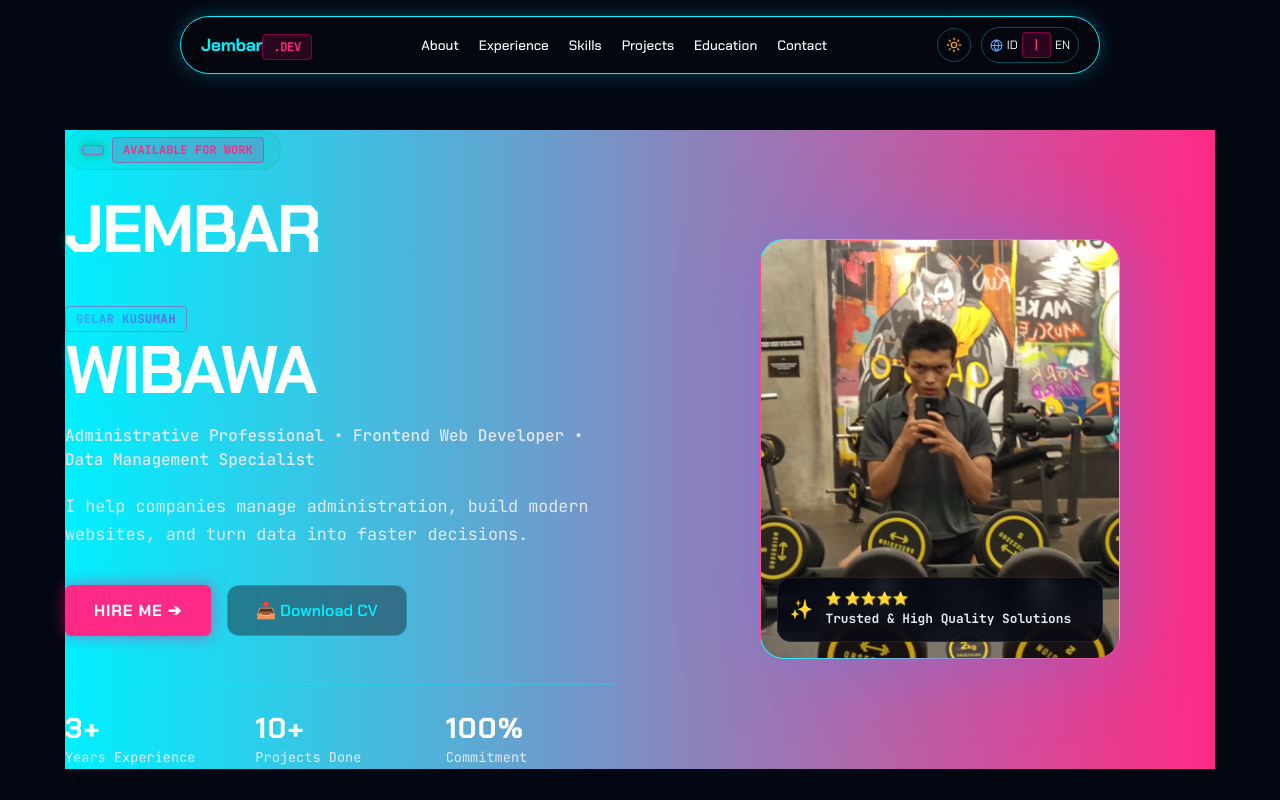
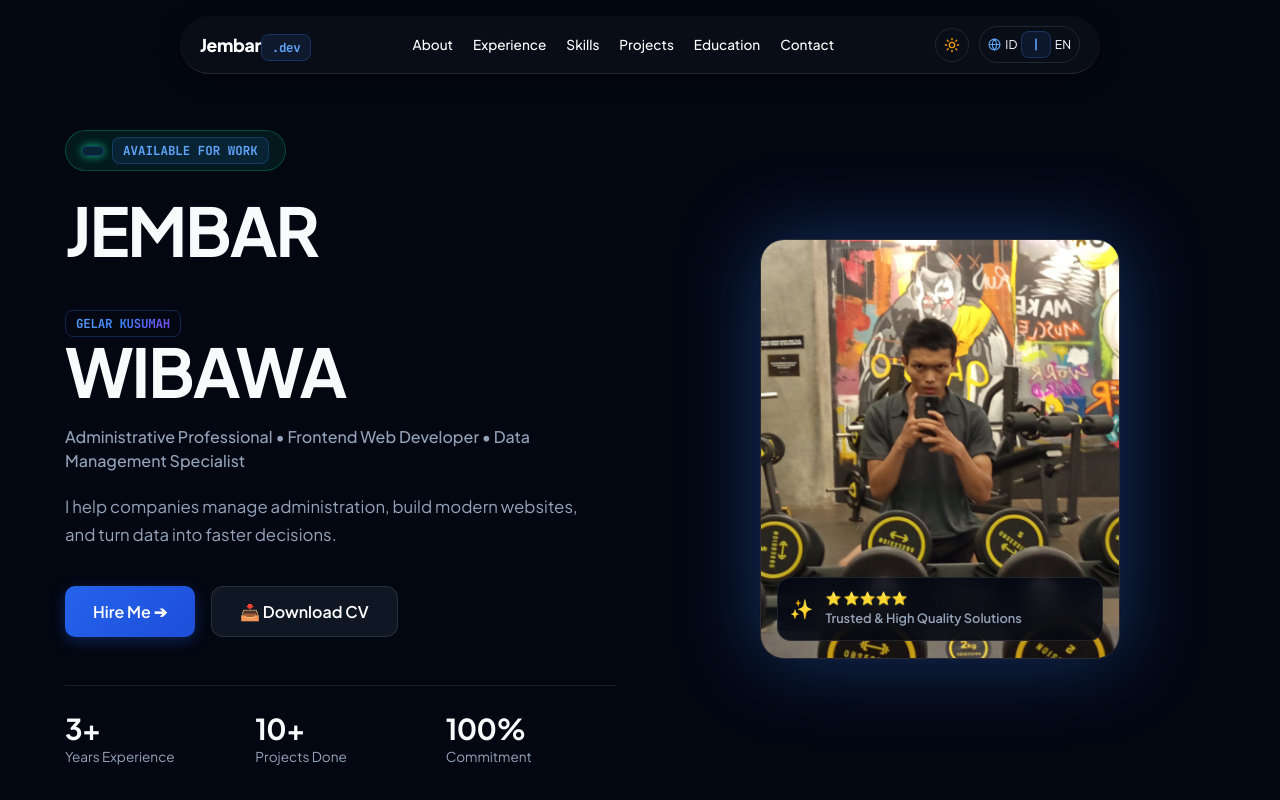
Before and after one commit to jembargelar/jembar-portfolio, a React (Vite) app: page / in a window 1280 px wide. Shown: the top 800 px of the page. Built offline with nearby package versions, Linux system fonts and the light colour scheme.

Commit message:
Switch to clean obsidian minimal theme

```diff
--- a/src/index.css
+++ b/src/index.css
@@ -1,57 +1,49 @@
-@import url('https://fonts.googleapis.com/css2?family=Chakra+Petch:wght@400;500;600;700;800&family=JetBrains+Mono:wght@400;500;700&display=swap');
+@import url('https://fonts.googleapis.com/css2?family=Plus+Jakarta+Sans:wght@300;400;500;600;700;800&family=JetBrains+Mono:wght@400;500;700&display=swap');
 
 /* =========================================================
-   1. CYBERPUNK PALETTE (DARK MATRIX & LIGHT CYBER-CLEAN)
+   1. ELEGANT OBSIDIAN PALETTE (GELAP MEWAH & TIDAK NORAK)
    ========================================================= */
 
-/* --- DARK MODE (NEON OBSIDIAN - DEFAULT) --- */
+/* --- DARK MODE (MINIMALIS FUTURISTIK) --- */
 :root {
-  --bg-color: #05070e;
-  --text-primary: #00f0ff;
-  --text-heading: #ffffff;
-  --text-body: #e2e8f0;
-  --text-muted: #94a3b8;
-  --card-bg: rgba(10, 15, 29, 0.85);
-  --card-border: rgba(0, 240, 255, 0.3);
-  --nav-bg: rgba(5, 7, 14, 0.9);
-  --dropdown-bg: #0a0f1d;
-  --tag-bg: rgba(255, 0, 127, 0.15);
-  --tag-text: #ff2a85;
-  --tag-border: rgba(255, 0, 127, 0.4);
-  --shadow-color: rgba(0, 240, 255, 0.25);
-  --accent-cyan: #00f0ff;
-  --accent-pink: #ff2a85;
+  --bg-color: #0b0f19;
+  --text-heading: #f8fafc;
+  --text-body: #94a3b8;
+  --card-bg: rgba(17, 24, 39, 0.75);
+  --card-border: rgba(255, 255, 255, 0.1);
+  --nav-bg: rgba(11, 15, 25, 0.9);
+  --tag-bg: rgba(59, 130, 246, 0.1);
+  --tag-text: #60a5fa;
+  --tag-border: rgba(59, 130, 246, 0.25);
+  --accent-color: #3b82f6;
+  --shadow-color: rgba(0, 0, 0, 0.4);
 }
 
-/* --- LIGHT MODE (CYBER-CLEAN HIGH CONTRAST) --- */
+/* --- LIGHT MODE (CLEAN PREMIER) --- */
 .light-mode, [data-theme="light"], html.light-mode, body.light-mode {
   --bg-color: #f8fafc !important;
-  --text-primary: #0284c7 !important;
   --text-heading: #0f172a !important;
-  --text-body: #1e293b !important;
-  --text-muted: #475569 !important;
+  --text-body: #334155 !important;
   --card-bg: #ffffff !important;
-  --card-border: #0284c7 !important;
+  --card-border: #e2e8f0 !important;
   --nav-bg: rgba(255, 255, 255, 0.95) !important;
-  --dropdown-bg: #ffffff !important;
-  --tag-bg: #e0f2fe !important;
-  --tag-text: #0369a1 !important;
-  --tag-border: #0284c7 !important;
-  --shadow-color: rgba(2, 132, 199, 0.12) !important;
-  --accent-cyan: #0284c7 !important;
-  --accent-pink: #e11d48 !important;
+  --tag-bg: #f1f5f9 !important;
+  --tag-text: #1d4ed8 !important;
+  --tag-border: #cbd5e1 !important;
+  --accent-color: #2563eb !important;
+  --shadow-color: rgba(15, 23, 42, 0.06) !important;
 }
 
 /* =========================================================
-   2. GLOBAL RESET & CYBERPUNK GRID
+   2. GLOBAL RESET & BASE STYLES
    ========================================================= */
 * {
   margin: 0;
   padding: 0;
   box-sizing: border-box;
-  font-family: 'Chakra Petch', sans-serif;
+  font-family: 'Plus Jakarta Sans', sans-serif;
   scroll-behavior: smooth;
-  transition: background-color 0.25s ease, color 0.25s ease, border-color 0.25s ease, box-shadow 0.25s ease;
+  transition: background-color 0.25s ease, color 0.25s ease, border-color 0.25s ease;
 }
 
 html, body {
@@ -64,57 +56,31 @@ section, header, main, footer, div[id] {
   background-color: transparent !important;
 }
 
-/* Cyberpunk Grid Background */
-body::before {
-  content: "";
-  position: fixed;
-  top: 0; left: 0; width: 100%; height: 100%;
-  background-image:
-    linear-gradient(rgba(0, 240, 255, 0.04) 1px, transparent 1px),
-    linear-gradient(90deg, rgba(0, 240, 255, 0.04) 1px, transparent 1px);
-  background-size: 30px 30px;
-  pointer-events: none;
-  z-index: -1;
-}
-
-.light-mode::before {
-  background-image:
-    linear-gradient(rgba(2, 132, 199, 0.06) 1px, transparent 1px),
-    linear-gradient(90deg, rgba(2, 132, 199, 0.06) 1px, transparent 1px) !important;
-}
-
 /* =========================================================
-   3. TYPOGRAPHY FORCE OVERRIDE (100% PASTI TERBACA)
+   3. TYPOGRAPHY (DIJAMIN 100% TERBACA DI KEDUA MODE)
    ========================================================= */
 
-/* Judul Utama Section & H1-H6 */
+/* Headings Utama (Judul Besar) */
 h1, h2, h3, h4, h5, h6,
 h1 *, h2 *, h3 *, h4 *, h5 *, h6 * {
-  font-family: 'Chakra Petch', sans-serif !important;
+  font-family: 'Plus Jakarta Sans', sans-serif !important;
   font-weight: 700 !important;
-  text-transform: uppercase;
-  letter-spacing: 0.04em;
+  letter-spacing: -0.02em;
   color: var(--text-heading) !important;
-}
-
-/* Judul Biru Neon di Dark Mode */
-:not(.light-mode) h1, :not(.light-mode) h2 {
-  color: var(--text-heading) !important;
-  text-shadow: 0 0 12px rgba(0, 240, 255, 0.4);
+  text-shadow: none !important;
 }
 
 .light-mode h1, .light-mode h2, .light-mode h3,
 .light-mode h4, .light-mode h5, .light-mode h6,
 .light-mode h1 *, .light-mode h2 *, .light-mode h3 * {
   color: #0f172a !important;
-  text-shadow: none !important;
 }
 
 /* Paragraf & Deskripsi Teks */
 p, li, p *, li * {
-  font-family: 'JetBrains Mono', monospace !important;
+  font-family: 'Plus Jakarta Sans', sans-serif !important;
   color: var(--text-body) !important;
-  font-size: 0.92rem;
+  font-size: 0.95rem;
   line-height: 1.6;
 }
 
@@ -122,13 +88,13 @@ p, li, p *, li * {
   color: #334155 !important;
 }
 
-/* Text Accent (Aksen Pink / Cyan) */
+/* Highlight Text */
 span.text-accent, strong, b {
-  color: var(--accent-pink) !important;
+  color: var(--accent-color) !important;
 }
 
 /* =========================================================
-   4. CYBERPUNK CARDS & NAVBAR
+   4. CARDS & NAVBAR (SIMPLE, ELEGANT GLASS)
    ========================================================= */
 
 /* Glass Navbar */
@@ -136,26 +102,23 @@ span.text-accent, strong, b {
   background: var(--nav-bg) !important;
   backdrop-filter: blur(16px);
   -webkit-backdrop-filter: blur(16px);
-  border: 1px solid var(--accent-cyan) !important;
-  box-shadow: 0 0 20px var(--shadow-color) !important;
+  border-bottom: 1px solid var(--card-border) !important;
+  box-shadow: 0 4px 20px var(--shadow-color) !important;
 }
 
-/* Cyber Card Container */
+/* Glass Card Container */
 .glass-card {
   background: var(--card-bg) !important;
   backdrop-filter: blur(12px);
   -webkit-backdrop-filter: blur(12px);
   border: 1px solid var(--card-border) !important;
-  border-radius: 8px !important;
+  border-radius: 16px !important;
   box-shadow: 0 4px 20px var(--shadow-color) !important;
-  position: relative;
-  overflow: hidden;
 }
 
 .glass-card:hover {
-  transform: translateY(-5px);
-  border-color: var(--accent-pink) !important;
-  box-shadow: 0 0 25px rgba(255, 0, 127, 0.35) !important;
+  border-color: var(--accent-color) !important;
+  transform: translateY(-3px);
 }
 
 /* Tag / Badge Keahlian & Tech Stack */
@@ -165,42 +128,30 @@ div span:not(.btn-gradient span) {
   color: var(--tag-text) !important;
   border: 1px solid var(--tag-border) !important;
   font-family: 'JetBrains Mono', monospace !important;
-  font-size: 0.75rem !important;
-  font-weight: 700 !important;
+  font-size: 0.78rem !important;
+  font-weight: 600 !important;
   padding: 4px 10px !important;
-  border-radius: 4px !important;
-  text-transform: uppercase;
-}
-
-/* Progress Bar Skills Fix */
-div[style*="width"] {
-  background: linear-gradient(90deg, var(--accent-cyan), var(--accent-pink)) !important;
+  border-radius: 8px !important;
 }
 
 /* =========================================================
-   5. NEON BUTTONS & INTERACTION
+   5. BUTTONS & ACCENTS
    ========================================================= */
 
-/* Tombol Utama (Hubungi Saya) */
 .btn-gradient {
-  background: var(--accent-pink) !important;
+  background: linear-gradient(135deg, #2563eb 0%, #1d4ed8 100%) !important;
   color: #ffffff !important;
-  border: 1px solid var(--accent-pink) !important;
-  border-radius: 6px !important;
-  font-family: 'Chakra Petch', sans-serif !important;
-  font-weight: 700 !important;
-  text-transform: uppercase;
-  letter-spacing: 0.05em;
-  box-shadow: 0 0 15px rgba(255, 0, 127, 0.5) !important;
+  border: none !important;
+  border-radius: 10px !important;
+  font-weight: 600 !important;
+  box-shadow: 0 4px 14px rgba(37, 99, 235, 0.3) !important;
 }
 
 .btn-gradient:hover {
-  background: var(--accent-cyan) !important;
-  color: #000000 !important;
-  border-color: var(--accent-cyan) !important;
-  box-shadow: 0 0 25px rgba(0, 240, 255, 0.8) !important;
+  background: linear-gradient(135deg, #1d4ed8 0%, #1e40af 100%) !important;
+  transform: translateY(-2px);
 }
 
 .btn-gradient span, .btn-gradient svg, .btn-gradient * {
-  color: inherit !important;
+  color: #ffffff !important;
 }
```
